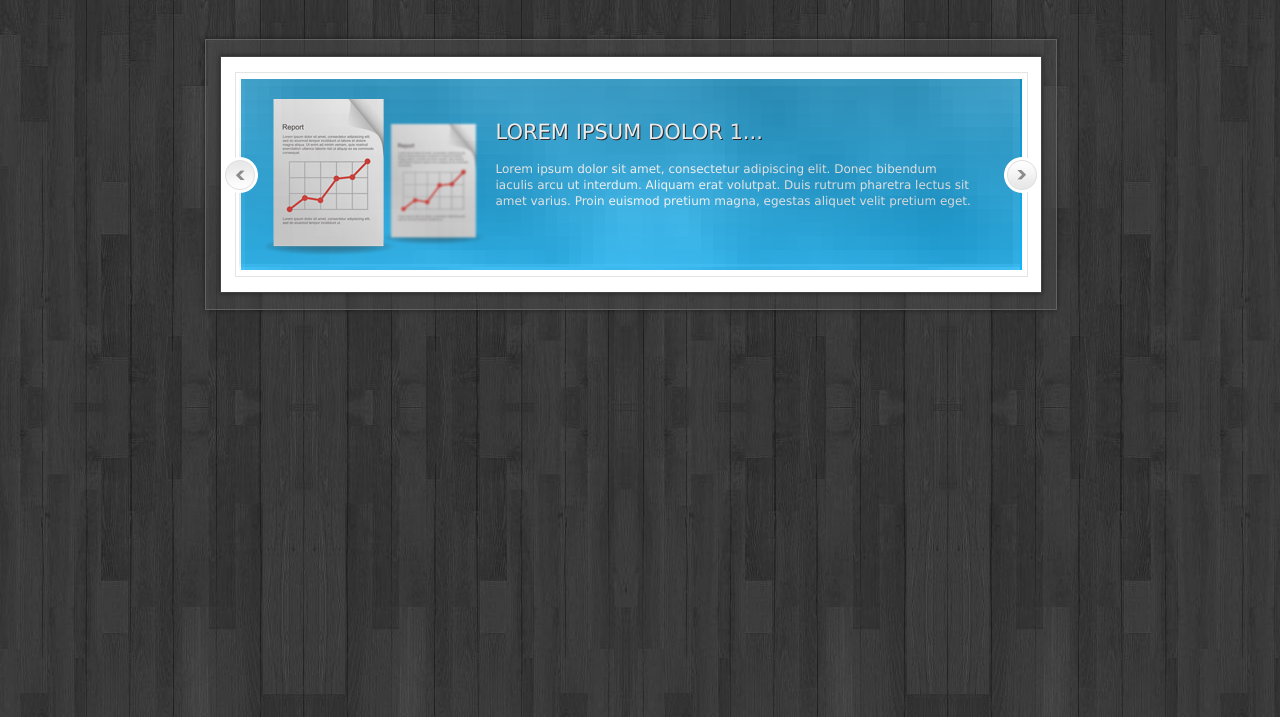
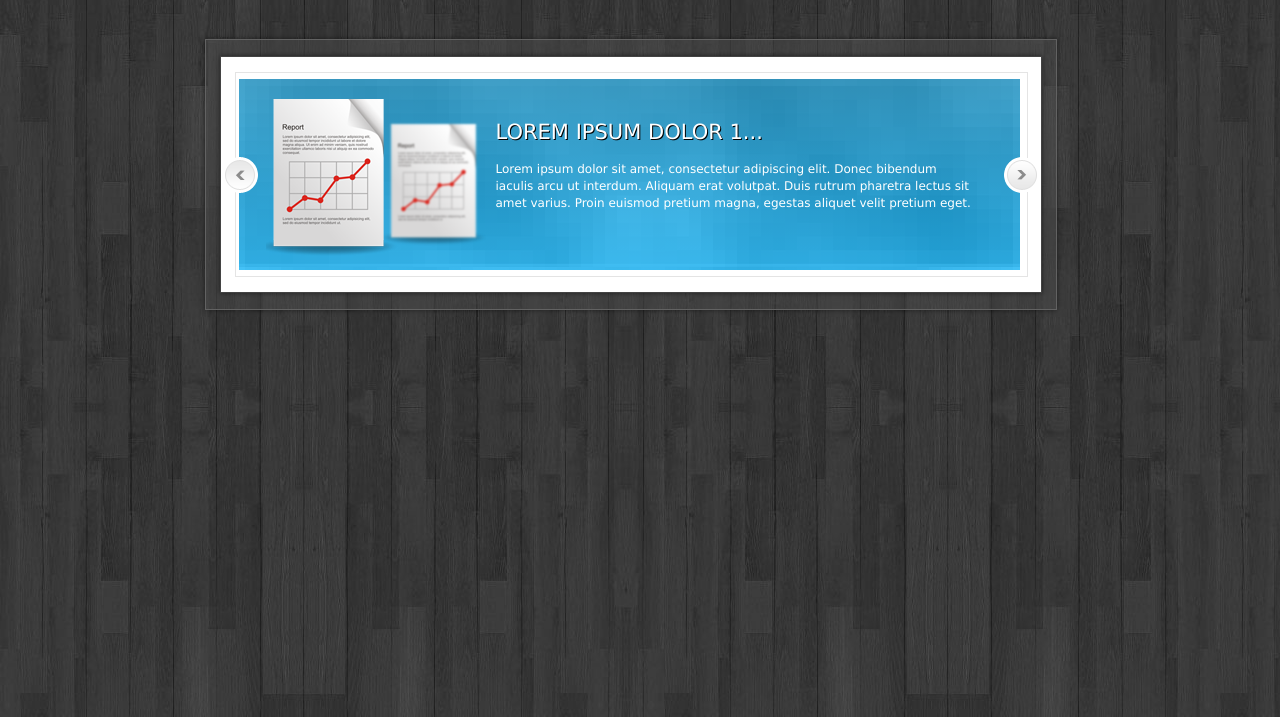
Before and after one commit to decaxp/decaxp.github.com, a plain HTML site: page index.html in a window 1280 px wide. Shown: the part 83-800 px from the top of the page. Drawn offline with Linux system fonts and the light colour scheme.

Commit message:
slider finished

```diff
--- a/index.html
+++ b/index.html
@@ -88,6 +88,7 @@
                     </div>
                 </li>
             </ul>
+            <div id="sliderBack"></div>
             <div id="mosaic"></div>
         </div>
 
--- a/style.css
+++ b/style.css
@@ -117,10 +117,20 @@ main>section>div.slider{
 
 main>section>div.slider>ul{
     margin:6px 5px;
+    z-index:3;
 }
 main>section>div.slider>ul>li{
     height:191px;
+}
+
+#sliderBack{
     background: linear-gradient(to top, #0eb6fd, #0f8dc2);;
+    height: 191px;
+    width: 781px;
+    position: absolute;
+    top: 40px;
+    left: 34px;
+    z-index: 1;
 }
 
 #mosaic{
@@ -131,7 +141,7 @@ main>section>div.slider>ul>li{
     position: absolute;
     top: 40px;
     left: 34px;
-    z-index: 1;
+    z-index: 2;
 }
 
 main>section>div.slider.infinity > input:last-of-type:checked ~ .arrows label:first-of-type, main>section>div.slider > input:nth-of-type(1):checked ~ .arrows label:nth-of-type(2), main>section>div.slider > input:nth-of-type(2):checked ~ .arrows label:nth-of-type(3), main>section>div.slider > input:nth-of-type(3):checked ~ .arrows label:nth-of-type(4), main>section>div.slider > input:nth-of-type(4):checked ~ .arrows label:nth-of-type(5), main>section>div.slider > input:nth-of-type(5):checked ~ .arrows label:nth-of-type(6), main>section>div.slider > input:nth-of-type(6):checked ~ .arrows label:nth-of-type(7), main>section>div.slider > input:nth-of-type(7):checked ~ .arrows label:nth-of-type(8), main>section>div.slider > input:nth-of-type(8):checked ~ .arrows label:nth-of-type(9), main>section>div.slider > input:nth-of-type(9):checked ~ .arrows label:nth-of-type(10), main>section>div.slider > input:nth-of-type(10):checked ~ .arrows label:nth-of-type(11), main>section>div.slider > input:nth-of-type(11):checked ~ .arrows label:nth-of-type(12){
@@ -155,7 +165,7 @@ main>section>div.slider>.arrows{
     top: 131px;
     width: 756px;
     height: 26px;
-    z-index: 2;
+    z-index: 4;
 }
 
 main>section>div.slider>ul>li>div{
@@ -179,7 +189,7 @@ main>section>div.slider>ul>li>div>div:last-child{
 }
 .sliderText{
     font-size:12px;
-    line-height: 16px
+    line-height: 17px
 }
 /*footer*/
 body>footer{
```
